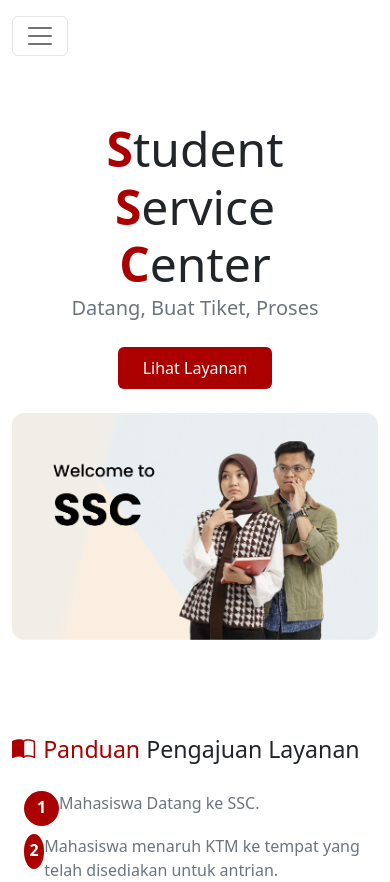
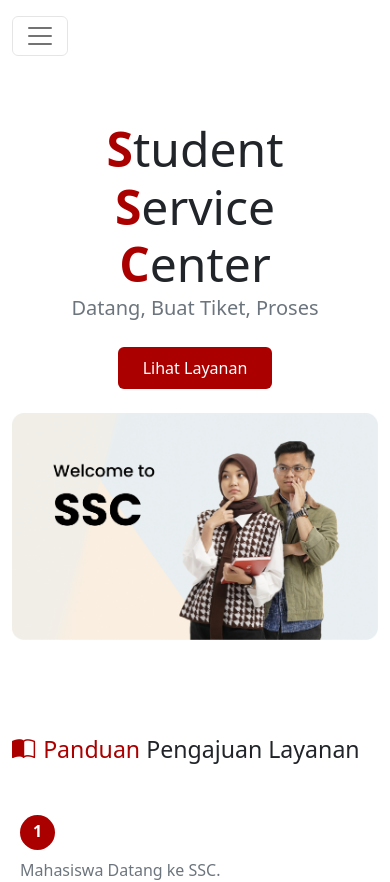
Before and after one commit to Fakhri17/fakhri-ssc-ittelkom, a Vue app: page / in a window 390 px wide. Shown: the top 882 px of the page. Built offline with nearby package versions, Linux system fonts and the light colour scheme; some icons are missing; the HTML template or start-up script is replaced by a standard one.

Commit message:
fix: mobile view display

```diff
--- a/src/assets/main.css
+++ b/src/assets/main.css
@@ -2,6 +2,9 @@
   --color-ssc: #AA0000;
 }
 
+[v-cloak] {
+  display: none;
+}
 
 .logo-header{
   width: 160px;
--- a/src/views/HomeView.vue
+++ b/src/views/HomeView.vue
@@ -37,9 +37,9 @@
                     <li
                       v-for="item in timeLine"
                       :key="item"
-                      class="list-inline-item items-list mx-1"
+                      class="list-inline-item items-list mx-lg-1 mx-0 my-4 my-lg-0"
                     >
-                      <div class="d-flex d-md-block px-2">
+                      <div class="px-2">
                         <span class="bg-ssc badge-timeline py-1 text-white fw-semibold mb-2">{{
                           item.number
                         }}</span>
@@ -80,7 +80,7 @@
 
             <div class="d-lg-none d-block">
               <Transition name="fade">
-                <div v-show="displayLayanan == item.id" class="my-5">
+                <div v-show="displayLayanan == item.id" v-cloak class="my-5">
                   <div v-if="item.service.length" class="mb-4">
                     <h2 class="text-ssc">Layanan {{ item.title }}</h2>
                     <div class="badge-ssc-layanan"></div>
@@ -97,7 +97,7 @@
                     <div class="col-12">
                       <div v-for="itemChild in item.service" :key="item" >
                         <Transition name="slide-fade">
-                          <div v-show="serviceId == itemChild.id" class="card">
+                          <div v-show="serviceId == itemChild.id" v-cloak class="card">
                             <div class="card-header bg-transparent fw-semibold h5 py-3">
                               {{ itemChild.title }}
                             </div>
@@ -144,7 +144,7 @@
           <div class="d-none d-lg-block">
             <div v-for="item in layanan" :key="item">
               <Transition name="fade">
-                <div v-show="displayLayanan == item.id" class="my-5">
+                <div v-show="displayLayanan == item.id" v-cloak class="my-5">
                   <div v-if="item.service.length" class="mb-5">
                     <h2 class="text-ssc">Layanan {{ item.title }}</h2>
                     <div class="badge-ssc-layanan"></div>
@@ -161,7 +161,7 @@
                   <div class="col-8">
                     <div v-for="itemChild in item.service" :key="item" >
                       <Transition name="slide-fade">
-                        <div v-show="serviceId == itemChild.id" class="card">
+                        <div v-show="serviceId == itemChild.id" v-cloak class="card">
                           <div class="card-header bg-transparent fw-semibold h5 py-3">
                             {{ itemChild.title }}
                           </div>
```
